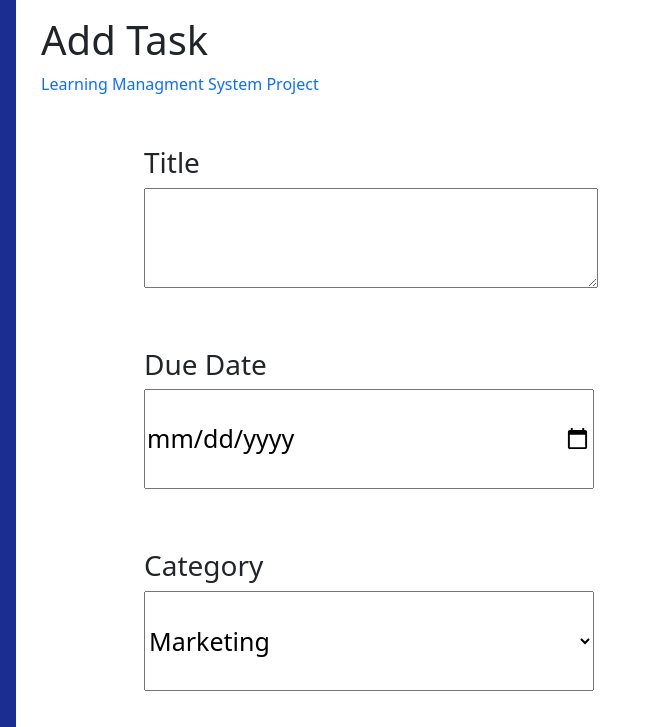
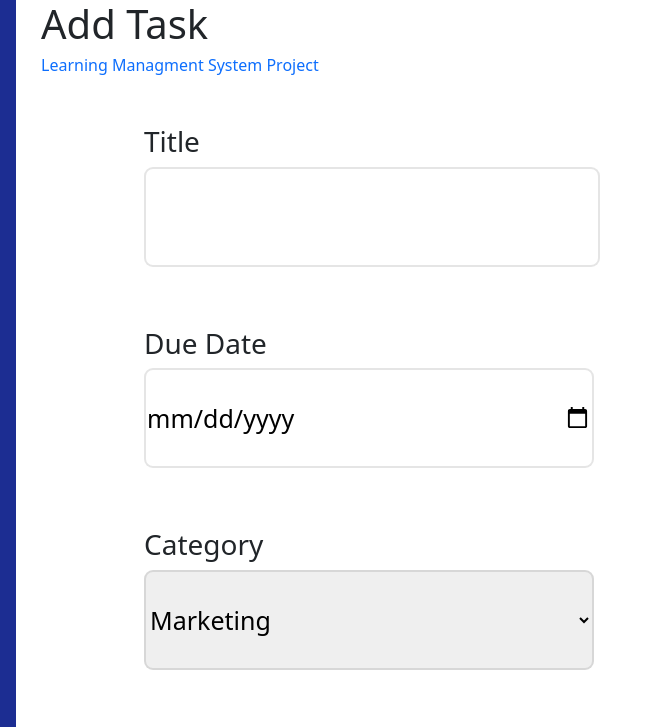
Before and after one commit to RobertSebastian28/join, a website: page newtask.html in a window 1280 px wide. Shown: the top 727 px of the page, 112-775 px from the left. Drawn offline with nearby package versions, Linux system fonts and the light colour scheme.

Commit message:
add task 5

```diff
--- a/css/newtask.css
+++ b/css/newtask.css
@@ -1,10 +1,18 @@
-.add-task-head {
-    margin-top: 16px;
+.header {
+    margin-top: 0;
+    margin-bottom: 0.5rem;
+    font-weight: 500;
+    line-height: 1.2;
     margin-left: 25px;
 }
 
-.add-task-subtitle {
-    color: #0D6EFD;
+.right-container {
+    width: 100%;
+}
+
+.text-primary {
+    --bs-text-opacity: 1;
+    color: rgba(var(--bs-primary-rgb),var(--bs-text-opacity))!important;
 }
 
 .add-task-content {
@@ -27,18 +35,25 @@ textarea {
     height: 100px;
     min-width: 450px;
     font-size: 25px;
+    resize: none;
+    border: 2px solid rgba(0, 0, 0, 0.1);
+    border-radius: 9px;
 }
 
 #add-task-dueDate {
     height: 100px;
     min-width: 450px;
     font-size: 25px;
+    border: 2px solid rgba(0, 0, 0, 0.1);
+    border-radius: 9px;
 }
 
 select {
     height: 100px;
     min-width: 450px;
     font-size: 25px;
+    border: 2px solid rgba(0, 0, 0, 0.1);
+    border-radius: 9px;
 }
 
 .add-task-assigned-to {
--- a/newtask.html
+++ b/newtask.html
@@ -19,14 +19,14 @@
     <title>newtask</title>
 </head>
 
-<body onload="init('newTask')">
+<body onload="init('newTask'), loadAllTasks()">
     <main>
         <div w3-include-html="./templates/menu.html" class="left-container"></div>
         <div class="right-container">
-            <div class="add-task-head">
+            <header class="header">
                 <h1>Add Task</h1>
-                <span class="add-task-subtitle">Learning Managment System Project</span>
-            </div>
+                <p class="text-primary">Learning Managment System Project</p>
+            </header>
             <form onsubmit="addToAllTasks()" class="add-task-center">
                 <div class="add-task-content">
                     <div class="add-task-margin-bottom">
@@ -60,7 +60,7 @@
                     <div class="add-task-assigned-to add-task-margin-top-">
                         <h3>Assigned To</h3>
                         <div class="add-task-margin-top">
-                            <img class="profile-pic" id="profile-pic" src="./img/robertS.jpg">
+                            <img class="profile-pic" id="profile-pic" src="./img/user_dummy.png">
                             <img id="icon-plus" src="./img/icon plus.png">
                         </div>
                         <div class="add-task-buttons">
--- a/script/newtask.js
+++ b/script/newtask.js
@@ -1,5 +1,3 @@
-let allTasks = [];
-
 function addToAllTasks() {
     let title = document.getElementById('add-task-title');
     let dueDate = document.getElementById('add-task-dueDate');
@@ -17,15 +15,24 @@ function addToAllTasks() {
        "description": description.value
     };
 
-    allTasks.push(tasks);
-
-    deleteInputValue();
+    data.push(tasks);
+    save();
 }
 
-function deleteInputValue() { // durch <form> vieleicht nicht notwendig
+function save() {
+    let allTasksAsString = JSON.stringify(data);
+    localStorage.setItem('all tasks', allTasksAsString);
+}
+
+function loadAllTasks() {
+    let allTasksAsString = localStorage.getItem('all tasks');
+    data = JSON.parse(allTasksAsString);
+}
+
+/* function deleteInputValue() { // durch <form> vieleicht nicht notwendig
     document.getElementById('add-task-title').value = '';
     document.getElementById('add-task-dueDate').value = '';
     document.getElementById("add-task-category").selectedIndex = 0;
     document.getElementById("add-task-urgency").selectedIndex = 0;
     document.getElementById('add-task-description').value = '';
-}
+} */
```
Also changed, not shown: img/robertS.jpg (deleted).
